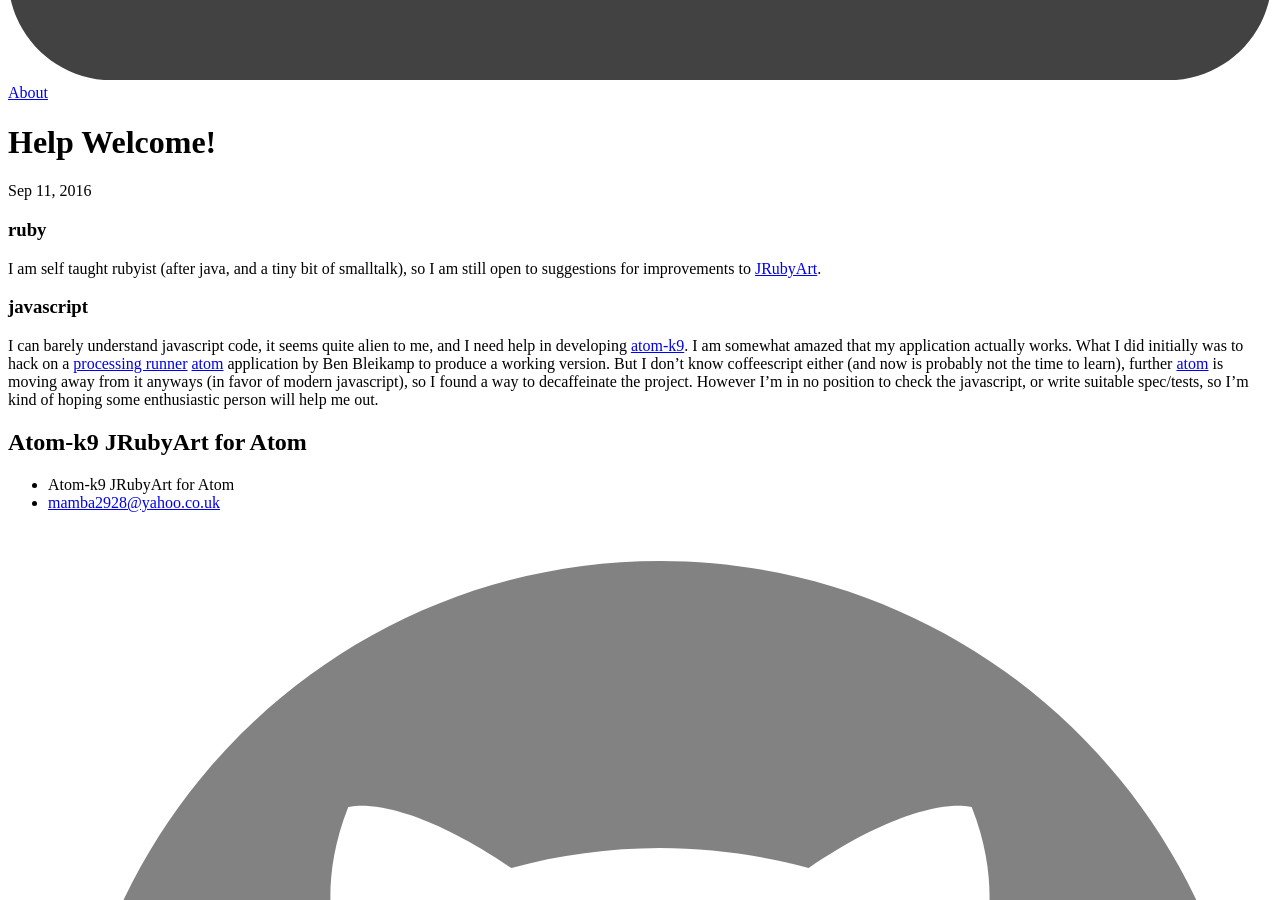
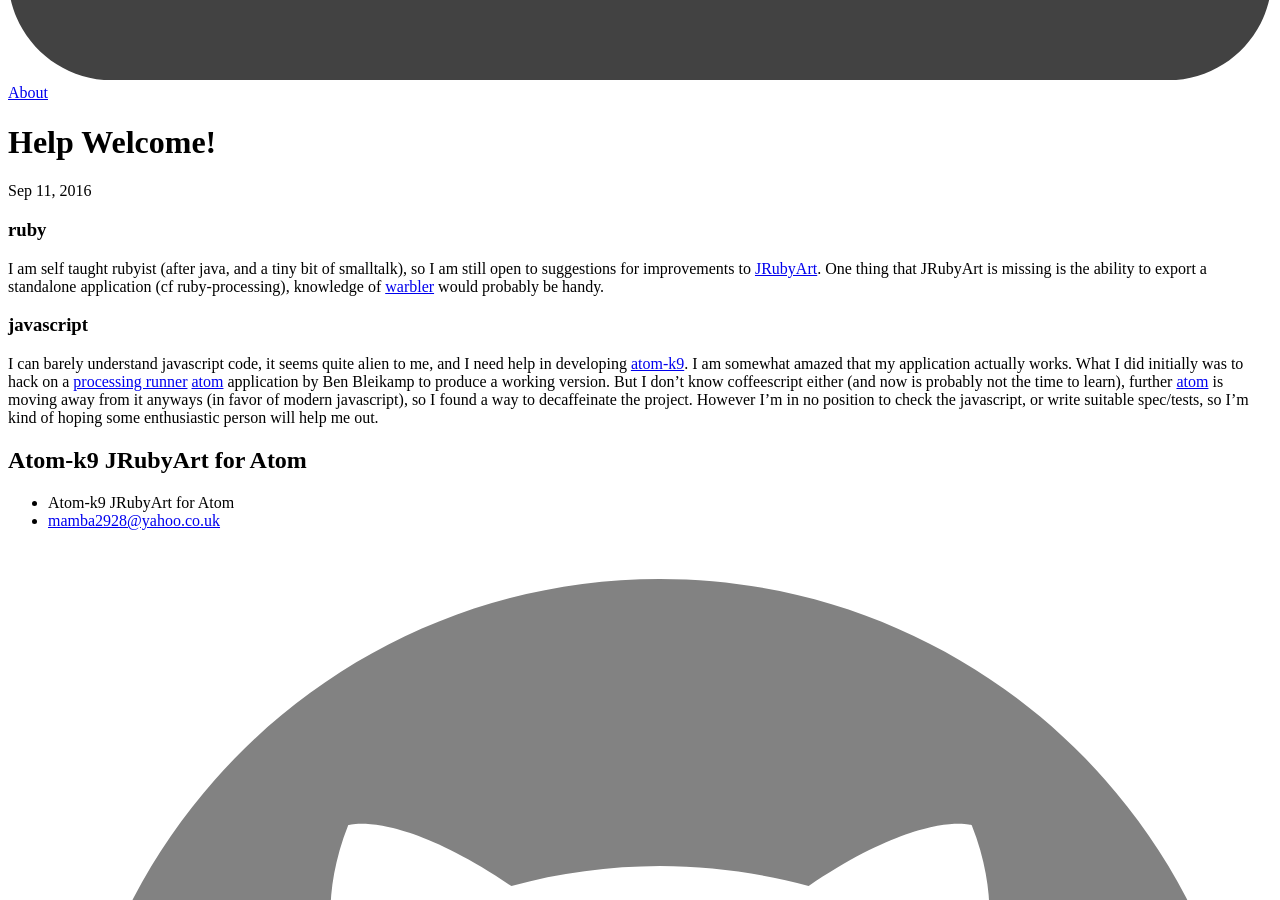
Before and after one commit to ruby-processing/atom-k9, a Jekyll site: the page built from _posts/2016-09-11-help_wanted.md, in a window 1280 px wide and 900 px high, scrolled down 999 px. Built offline with Jekyll 4.4.1, drawn with Linux system fonts in a browser that asks for light colours.

Commit message:
packaging with warbler

```diff
--- a/_posts/2016-09-11-help_wanted.md
+++ b/_posts/2016-09-11-help_wanted.md
@@ -6,7 +6,7 @@ categories: jruby_art update
 ---
 ### ruby ###
 
-I am self taught rubyist (after java, and a tiny bit of smalltalk), so I am still open to suggestions for improvements to [JRubyArt][jruby_art].
+I am self taught rubyist (after java, and a tiny bit of smalltalk), so I am still open to suggestions for improvements to [JRubyArt][jruby_art]. One thing that JRubyArt is missing is the ability to export a standalone application (cf ruby-processing), knowledge of [warbler][warbler] would probably be handy.
 
 ### javascript ###
 
@@ -16,3 +16,4 @@ I can barely understand javascript code, it seems quite alien to me, and I need
 [processing]:https://github.com/bleikamp/processing
 [jruby_art]:https://github.com/ruby-processing/JRubyArt
 [atom-k9]:https://github.com/ruby-processing/atom-k9
+[warbler]:https://github.com/jruby/warbler
```
